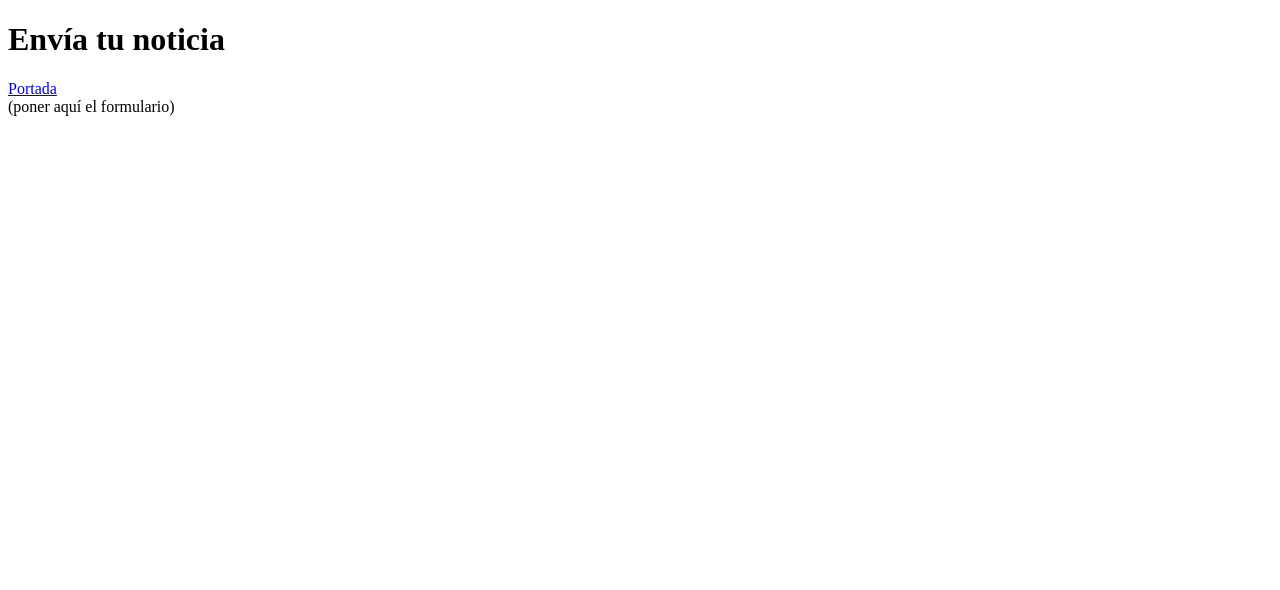
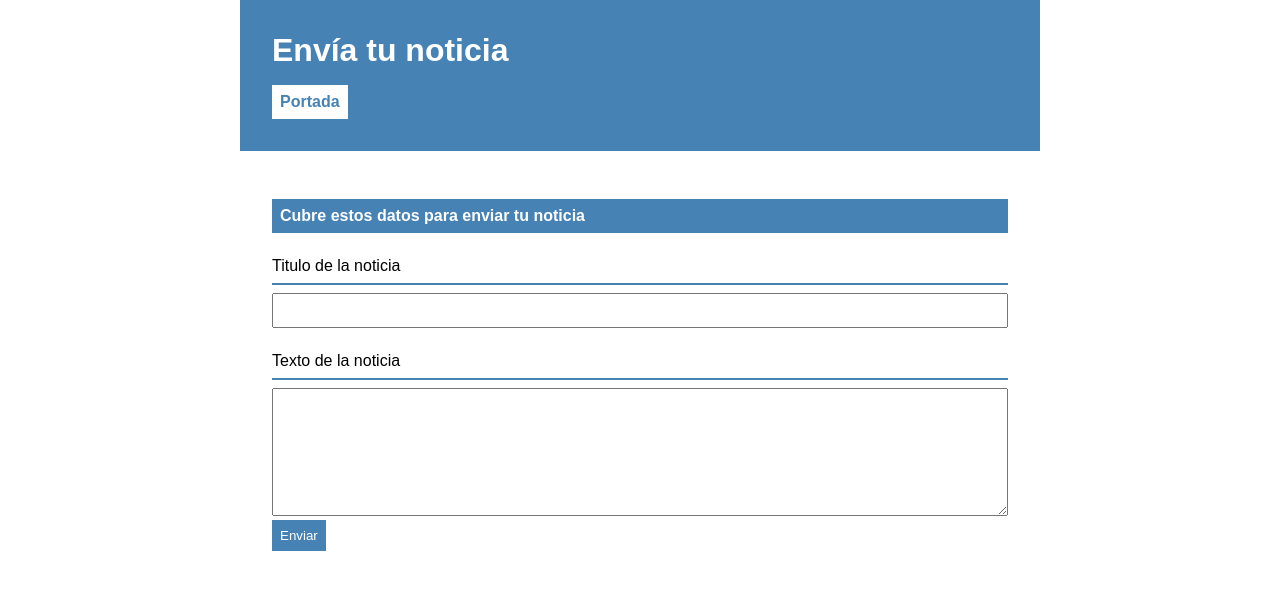
Before and after one commit to Gmonelos/ejercicio-css-parejas, a plain HTML site: page formulario.html in a window 1280 px wide. Drawn offline with Linux system fonts and the light colour scheme.

Commit message:
terminado formulario

```diff
--- a/formulario.html
+++ b/formulario.html
@@ -4,6 +4,7 @@
     <meta charset="UTF-8" />
     <title>Envía tu noticia</title>
     <meta name="viewport" content="width=device-width, initial-scale=1.0" />
+    <link rel="stylesheet" href="./css/style.css">
   </head>
   <body id="formulario">
     <header>
@@ -13,6 +14,16 @@
       </nav>
     </header>
 
-    <main>(poner aquí el formulario)</main>
+    <main>
+      <form>
+         <legend>Cubre estos datos para enviar tu noticia</legend>
+         <label for="titulo">Titulo de la noticia</label>
+          <input name="titulo" type="textarea">
+          <label for="contenido">Texto de la noticia</label>
+          <textarea name="contenido"></textarea>
+        <button type="button">Enviar</button>
+      </form>
+
+    </main>
   </body>
 </html>
```
